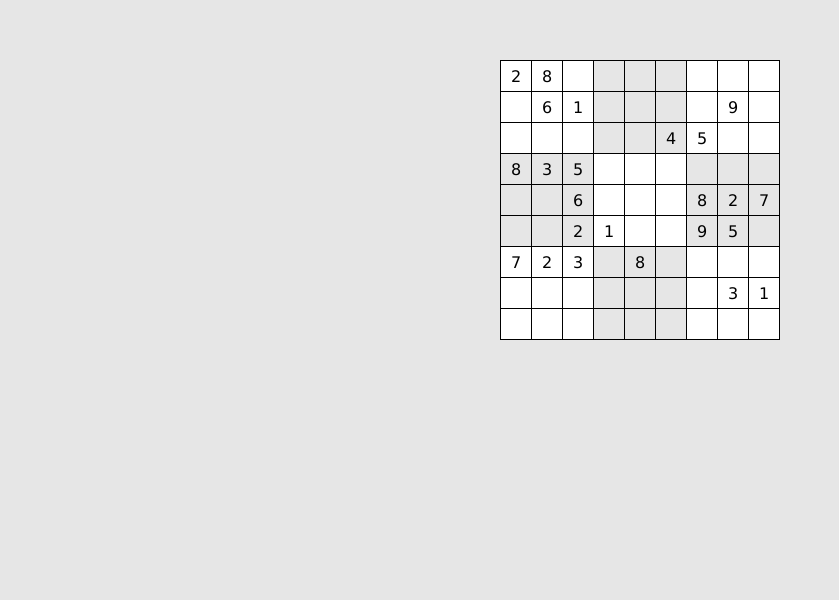
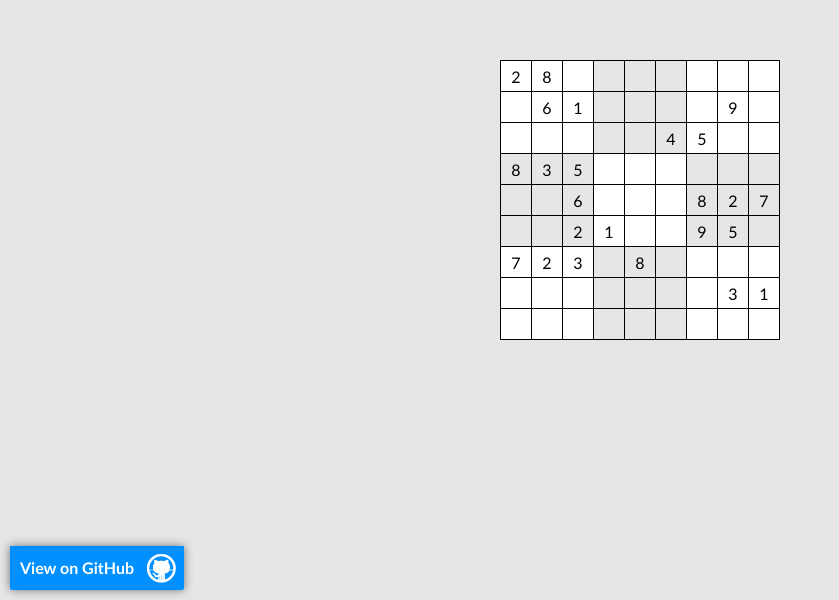
Before and after one commit to hhelwich/sudoku-js, a plain HTML site: page index.html in a window 1280 px wide. Shown: the part 200-800 px from the top of the page, without its empty margins (0-839 px from the left). Drawn offline with Linux system fonts and the light colour scheme.

Commit message:
add input fields and github link

```diff
--- a/css/sudoku.css
+++ b/css/sudoku.css
@@ -1,5 +1,6 @@
 body {
     background-color: #e6e6e6;
+    font-family: 'Myriad Pro',Calibri,Helvetica,Arial,sans-serif;
 }
 
 .container {
@@ -14,16 +15,48 @@ table, th, td {
 td {
     width:30px;
     height:30px;
-    font-family: verdana, sans-serif;
     font-size: 1em;
     text-align: center;
     padding: 0;
 }
 
-.block0 {
+td.block0, td.block0 > input  {
     background-color: #ffffff
 }
 
-.block1 {
+td.block1, td.block1 > input  {
     background-color: #e6e6e6
 }
+
+td > input {
+    border:none;
+    width:24px;
+    height:24px;
+    font-size: 1em;
+    text-align: center;
+    padding: 0;
+    color: #0090FF;
+    outline: none;
+    font-family: inherit;
+}
+
+#forkme_banner {
+    background: url("../images/blacktocat.png") no-repeat scroll 95% 50% #0090FF;
+    border-bottom-left-radius: 2px;
+    border-bottom-right-radius: 2px;
+    box-shadow: 0 0 10px rgba(0, 0, 0, 0.5);
+    color: #FFFFFF;
+    display: block;
+    font-weight: 700;
+    padding: 10px 50px 10px 10px;
+    position: absolute;
+    left: 10px;
+    bottom: 10px;
+
+    text-decoration: none;
+    text-shadow: none;
+    transition: text-shadow 0.5s ease 0s;
+
+    font-size: 16px;
+    line-height: 1.5;
+}
--- a/index.html
+++ b/index.html
@@ -6,10 +6,12 @@
 </head>
 <body>
 <div class="container"></div>
+<a href="https://github.com/hhelwich/sudoku-js" id="forkme_banner">View on GitHub</a>
 <script src="js/sudoku.min.js"></script>
 <script src="js/jquery.min.js"></script>
 <script>
     "use strict";
+
     var container = $(".container"),
         i,
         j,
@@ -48,8 +50,9 @@
 
     // fill up table
     for (i = 0; i < 81; i += 1) {
-        $(table.get(i)).text(field[i] === null ? "" : symb.charAt(field[i]));
+        $(table.get(i)).html(field[i] === null ? '<input type="text"/>' : symb.charAt(field[i]));
     }
+
 </script>
 </body>
 </html>
```
Also changed, not shown: images/blacktocat.png (added).
